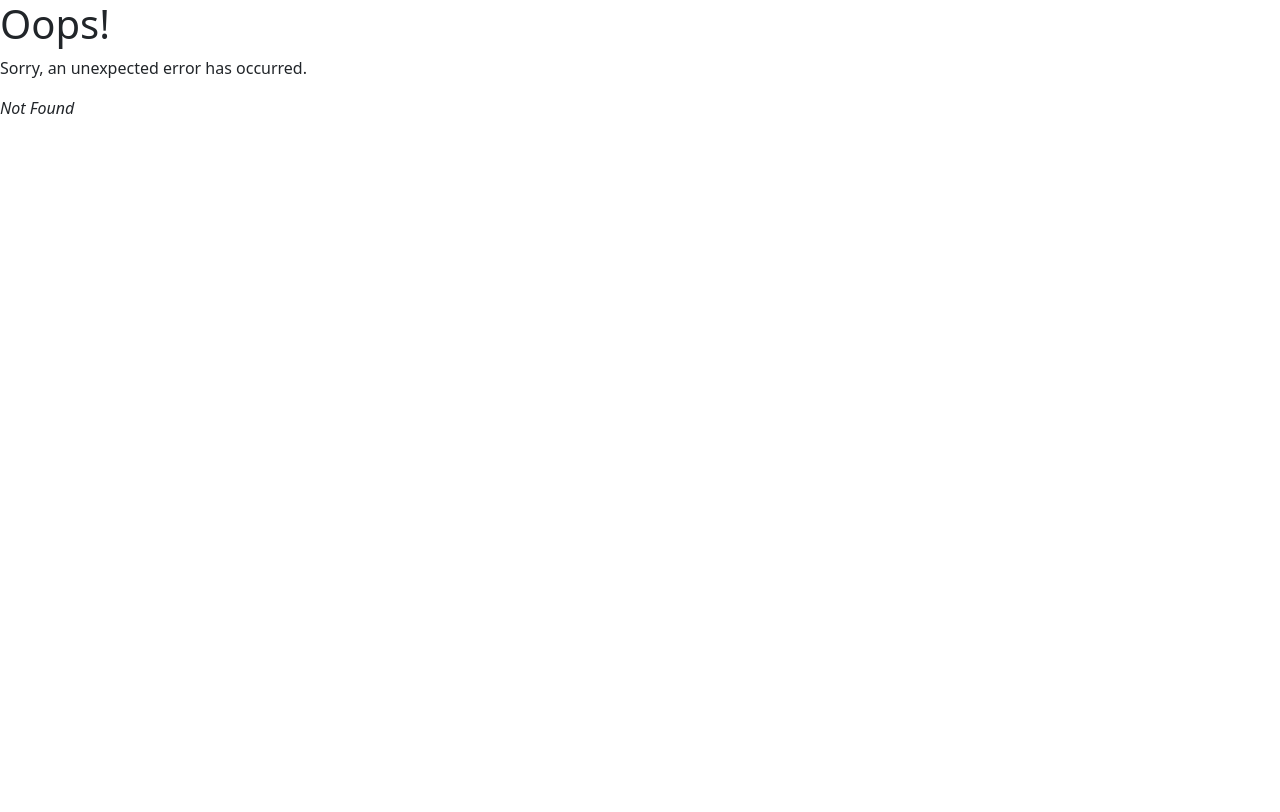
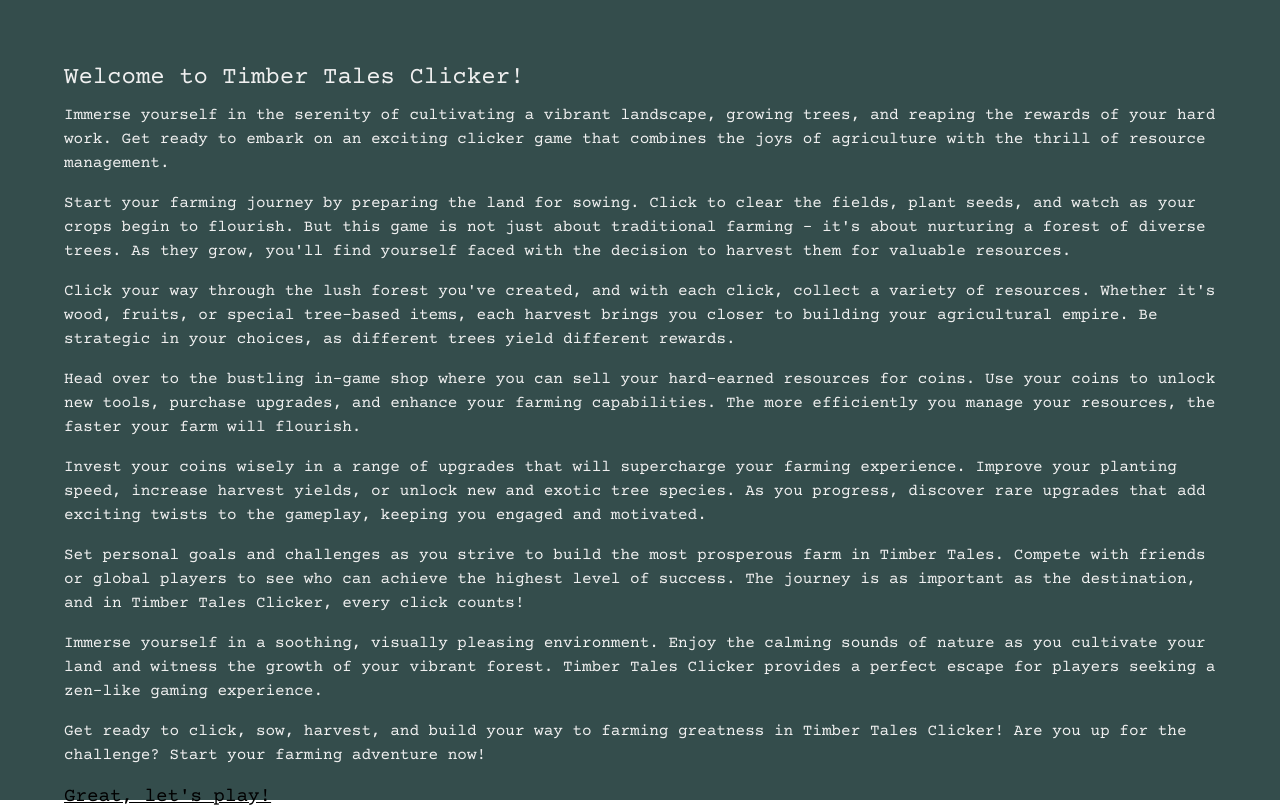
Before and after one commit to MBremodal/garden-clicker-game, a React (Vite) app in the folder fe/: page /about in a window 1280 px wide. Before the commit this address had no page. Built offline with nearby package versions, Linux system fonts and the light colour scheme.

Commit message:
about page added,

```diff
--- /dev/null
+++ b/fe/src/Pages/AboutPage.tsx
@@ -0,0 +1,23 @@
+// AboutSection.js
+import {Link} from 'react-router-dom';
+import './aboutPage.scss';
+
+const AboutSection = () => {
+	return (
+		<div className='about-section'>
+			<h1>Welcome to Timber Tales Clicker!</h1>
+			<p>Immerse yourself in the serenity of cultivating a vibrant landscape, growing trees, and reaping the rewards of your hard work. Get ready to embark on an exciting clicker game that combines the joys of agriculture with the thrill of resource management.</p>
+			<p>Start your farming journey by preparing the land for sowing. Click to clear the fields, plant seeds, and watch as your crops begin to flourish. But this game is not just about traditional farming - it's about nurturing a forest of diverse trees. As they grow, you'll find yourself faced with the decision to harvest them for valuable resources.</p>
+			<p>Click your way through the lush forest you've created, and with each click, collect a variety of resources. Whether it's wood, fruits, or special tree-based items, each harvest brings you closer to building your agricultural empire. Be strategic in your choices, as different trees yield different rewards.</p>
+			<p>Head over to the bustling in-game shop where you can sell your hard-earned resources for coins. Use your coins to unlock new tools, purchase upgrades, and enhance your farming capabilities. The more efficiently you manage your resources, the faster your farm will flourish.</p>
+			<p>Invest your coins wisely in a range of upgrades that will supercharge your farming experience. Improve your planting speed, increase harvest yields, or unlock new and exotic tree species. As you progress, discover rare upgrades that add exciting twists to the gameplay, keeping you engaged and motivated.</p>
+			<p>Set personal goals and challenges as you strive to build the most prosperous farm in Timber Tales. Compete with friends or global players to see who can achieve the highest level of success. The journey is as important as the destination, and in Timber Tales Clicker, every click counts!</p>
+			<p>Immerse yourself in a soothing, visually pleasing environment. Enjoy the calming sounds of nature as you cultivate your land and witness the growth of your vibrant forest. Timber Tales Clicker provides a perfect escape for players seeking a zen-like gaming experience.</p>
+			<p>Get ready to click, sow, harvest, and build your way to farming greatness in Timber Tales Clicker! Are you up for the challenge? Start your farming adventure now!</p>
+
+			<Link to={'/game'}>Great, let's play!</Link>
+		</div>
+	);
+};
+
+export default AboutSection;
--- a/fe/src/Pages/HomePage.tsx
+++ b/fe/src/Pages/HomePage.tsx
@@ -1,19 +1,14 @@
+import {Link} from 'react-router-dom';
 import Navbar from '../features/Navbar/Navbar';
 import './homePage.scss';
-import {useNavigate} from 'react-router-dom';
 
 function HomePage() {
-	const nav = useNavigate();
-
-	const redirect = () => {
-		nav('/game');
-	};
-
 	return (
 		<>
 			<Navbar />
 			<div className='home-container'>
-				<button onClick={redirect}>play the game</button>
+				<h1>Timber Tales</h1>
+				<Link to={'/game'}>play the game</Link>
 			</div>
 		</>
 	);
--- /dev/null
+++ b/fe/src/Pages/aboutPage.scss
@@ -0,0 +1,27 @@
+.about-section {
+  height: 100dvh;
+  width: 100dvw;
+  padding: 4rem;
+  background-color: #344D4C;
+  color: #f0f0f0;
+
+  h1 {
+    font-size: 24px;
+    margin-bottom: 10px;
+  }
+
+  p {
+    font-size: 16px;
+    line-height: 1.5;
+  }
+
+  a {
+    font-size: 1.2rem;
+    color: black;
+
+    &:hover {
+      transform: translateY(10px);
+    }
+  }
+
+}
--- a/fe/src/Pages/homePage.scss
+++ b/fe/src/Pages/homePage.scss
@@ -5,22 +5,31 @@
   background-size: cover;
   background-repeat: no-repeat;
   display: flex;
+  flex-direction: column;
   justify-content: center;
   align-items: center;
 
-  button {
+  h1 {
+    font-family: 'Rowdies', sans-serif;
+    font-size: 5rem;
+    text-transform: uppercase;
+  }
+
+  a {
     padding: 15px 35px;
     border: 2px solid black;
     border-radius: 5px;
     background: transparent;
     font-size: 1.2rem;
     color: black;
+    text-decoration: none;
     transition: 0.2s;
+    z-index: 10;
 
     &:hover {
       transform: translateY(-2px);
-      background: rgba(0, 0, 0, 0.15);
-      box-shadow: 0px 10px 9px 3px rgba(19, 19, 19, 0.795);
+      background: rgba(0, 0, 0, 0.05);
+      box-shadow: 0px 10px 9px 3px rgba(90, 90, 90, 0.6);
     }
   }
 }
--- a/fe/src/features/Navbar/Navbar.tsx
+++ b/fe/src/features/Navbar/Navbar.tsx
@@ -4,10 +4,10 @@ function Navbar() {
 	return (
 		<nav>
 			<div className='links-container'>
-				<a href='#'>link1</a>
-				<a href='#'>link1</a>
-				<a href='#'>link1</a>
-				<a href='#'>link1</a>
+				<a href='/about'>about</a>
+				<a href='#'>leaderboard</a>
+				<a href='#'>register</a>
+				<a href='#'>log in</a>
 			</div>
 			<svg
 				xmlns='http://www.w3.org/2000/svg'
@@ -15,8 +15,8 @@ function Navbar() {
 			>
 				<path
 					fill='#344D4C'
-					fill-opacity='1'
-					d='M0,96L21.8,122.7C43.6,149,87,203,131,208C174.5,213,218,171,262,144C305.5,117,349,107,393,96C436.4,85,480,75,524,85.3C567.3,96,611,128,655,122.7C698.2,117,742,75,785,69.3C829.1,64,873,96,916,122.7C960,149,1004,171,1047,160C1090.9,149,1135,107,1178,90.7C1221.8,75,1265,85,1309,106.7C1352.7,128,1396,160,1418,176L1440,192L1440,0L1418.2,0C1396.4,0,1353,0,1309,0C1265.5,0,1222,0,1178,0C1134.5,0,1091,0,1047,0C1003.6,0,960,0,916,0C872.7,0,829,0,785,0C741.8,0,698,0,655,0C610.9,0,567,0,524,0C480,0,436,0,393,0C349.1,0,305,0,262,0C218.2,0,175,0,131,0C87.3,0,44,0,22,0L0,0Z'
+					fillOpacity='1'
+					d='M 0 96 L 1 103 C 216 87 277 154 331 83 C 412 36 480 75 524 85.3 C 567.3 96 611 128 655 122.7 C 698.2 117 833 47 1004 87 C 1251 183 1309 163 1440 120 L 1440 72 L 1440 0 L 1418.2 0 C 1396.4 0 1353 0 1309 0 C 1265.5 0 1222 0 1178 0 C 1134.5 0 1091 0 1047 0 C 1003.6 0 960 0 916 0 C 872.7 0 829 0 785 0 C 741.8 0 698 0 655 0 C 610.9 0 567 0 524 0 C 480 0 436 0 393 0 C 349.1 0 305 0 262 0 C 218.2 0 175 0 131 0 C 87.3 0 44 0 22 0 L 0 0 Z'
 				></path>
 			</svg>
 			<svg
@@ -25,8 +25,8 @@ function Navbar() {
 			>
 				<path
 					fill='#396959'
-					fill-opacity='1'
-					d='M0,128L21.8,133.3C43.6,139,87,149,131,133.3C174.5,117,218,75,262,96C305.5,117,349,203,393,218.7C436.4,235,480,181,524,160C567.3,139,611,149,655,149.3C698.2,149,742,139,785,160C829.1,181,873,235,916,218.7C960,203,1004,117,1047,80C1090.9,43,1135,53,1178,64C1221.8,75,1265,85,1309,85.3C1352.7,85,1396,75,1418,69.3L1440,64L1440,0L1418.2,0C1396.4,0,1353,0,1309,0C1265.5,0,1222,0,1178,0C1134.5,0,1091,0,1047,0C1003.6,0,960,0,916,0C872.7,0,829,0,785,0C741.8,0,698,0,655,0C610.9,0,567,0,524,0C480,0,436,0,393,0C349.1,0,305,0,262,0C218.2,0,175,0,131,0C87.3,0,44,0,22,0L0,0Z'
+					fillOpacity='1'
+					d='M -1 105 L 49 86 C 55 88 94 46 142 57 C 288 116 354 89 396 90 C 446 93 457 113 532 69 C 576 48 678 52 712 56 C 757 67 834 111 888 79 C 970 56 1004 46 1072 78 C 1119 97 1134.3333 69.3333 1227 76 C 1315 85 1321 106 1383 97 L 1440 99 L 1440 0 L 1418.2 0 C 1396.4 0 1353 0 1309 0 C 1265.5 0 1222 0 1178 0 C 1134.5 0 1091 0 1047 0 C 1003.6 0 960 0 916 0 C 872.7 0 829 0 785 0 C 741.8 0 698 0 655 0 C 610.9 0 567 0 524 0 C 480 0 436 0 393 0 C 349.1 0 305 0 262 0 C 218.2 0 175 0 131 0 C 87.3 0 44 0 22 0 L 0 0 Z'
 				></path>
 			</svg>
 		</nav>
--- a/fe/src/globalStyles/index.scss
+++ b/fe/src/globalStyles/index.scss
@@ -1,4 +1,3 @@
 // @import '~bootstrap/scss/bootstrap';
-
+@import './reset.scss';
 @import '../components/buttons/buttons';
-@import './reset.scss'
--- a/fe/src/globalStyles/reset.scss
+++ b/fe/src/globalStyles/reset.scss
@@ -1,10 +1,12 @@
+@import url('https://fonts.googleapis.com/css2?family=Courier+Prime:wght@400;700&family=Rowdies:wght@700&display=swap');
+
 * {
   box-sizing: border-box;
+  font-family: 'Courier Prime', monospace;
 }
 
 body {
   margin: 0;
-  font-family: Verdana, Geneva, Tahoma, sans-serif;
   background-color: #ededed;
 }
 
--- a/fe/src/main.tsx
+++ b/fe/src/main.tsx
@@ -9,6 +9,7 @@ import HomePage from './Pages/HomePage';
 import ErrorPage from './Pages/ErrorPage';
 import GamePage from './Pages/GamePage';
 import 'bootstrap/dist/css/bootstrap.min.css';
+import AboutPage from './Pages/AboutPage';
 
 const router = createBrowserRouter([
 	{
@@ -19,6 +20,10 @@ const router = createBrowserRouter([
 	{
 		path: '/game',
 		element: <GamePage />,
+	},
+	{
+		path: '/about',
+		element: <AboutPage />,
 	},
 ]);
 
```
Also changed, not shown: fe/src/Pages/ArchedText.tsx (added, +31 -0 lines).
